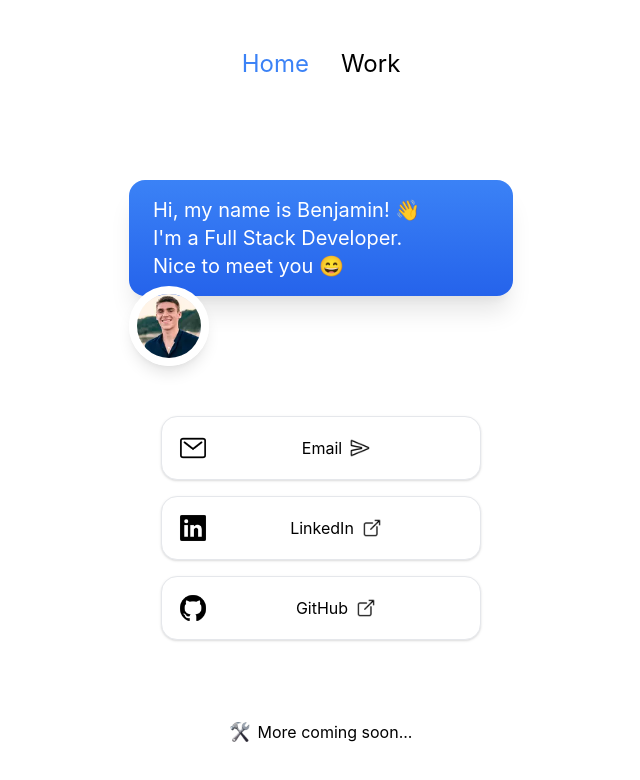
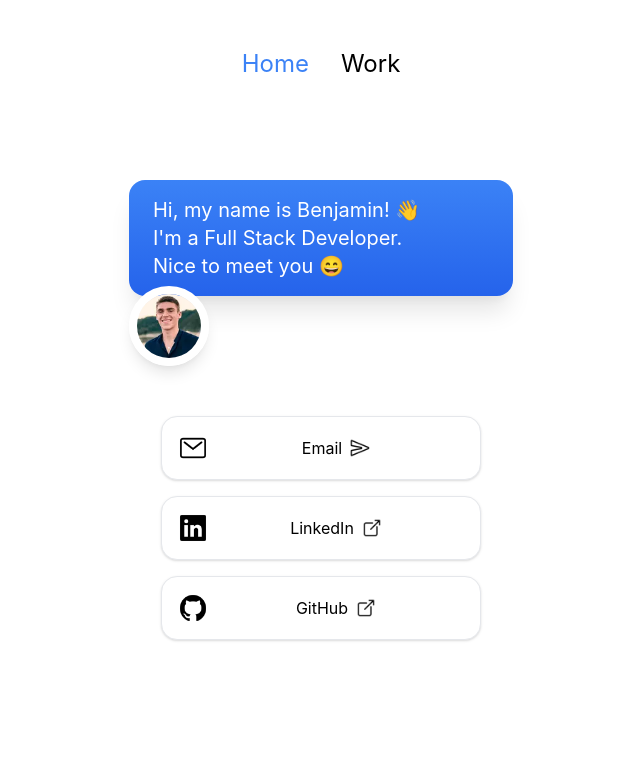
Before and after one commit to benyamynbrkyc/personal-website, a Next.js app: page / in a window 1280 px wide. Shown: the top 780 px of the page, without its empty margins (319-959 px from the left). Built offline with nearby package versions, Linux system fonts and the light colour scheme.

Commit message:
remove coming soon

```diff
--- a/src/views/Index/index.tsx
+++ b/src/views/Index/index.tsx
@@ -10,16 +10,6 @@ export default function Home() {
       <Head />
       <ChatBubble />
       <ContactSection />
-      <p className='mt-20 flex items-center justify-center gap-2 dark:text-white'>
-        <Image
-          src='/images/icons/hammer-wrench.webp'
-          height={20}
-          width={20}
-          alt='Tool Emoji'
-          priority={true}
-        />
-        More coming soon...
-      </p>
     </>
   );
 }
```
